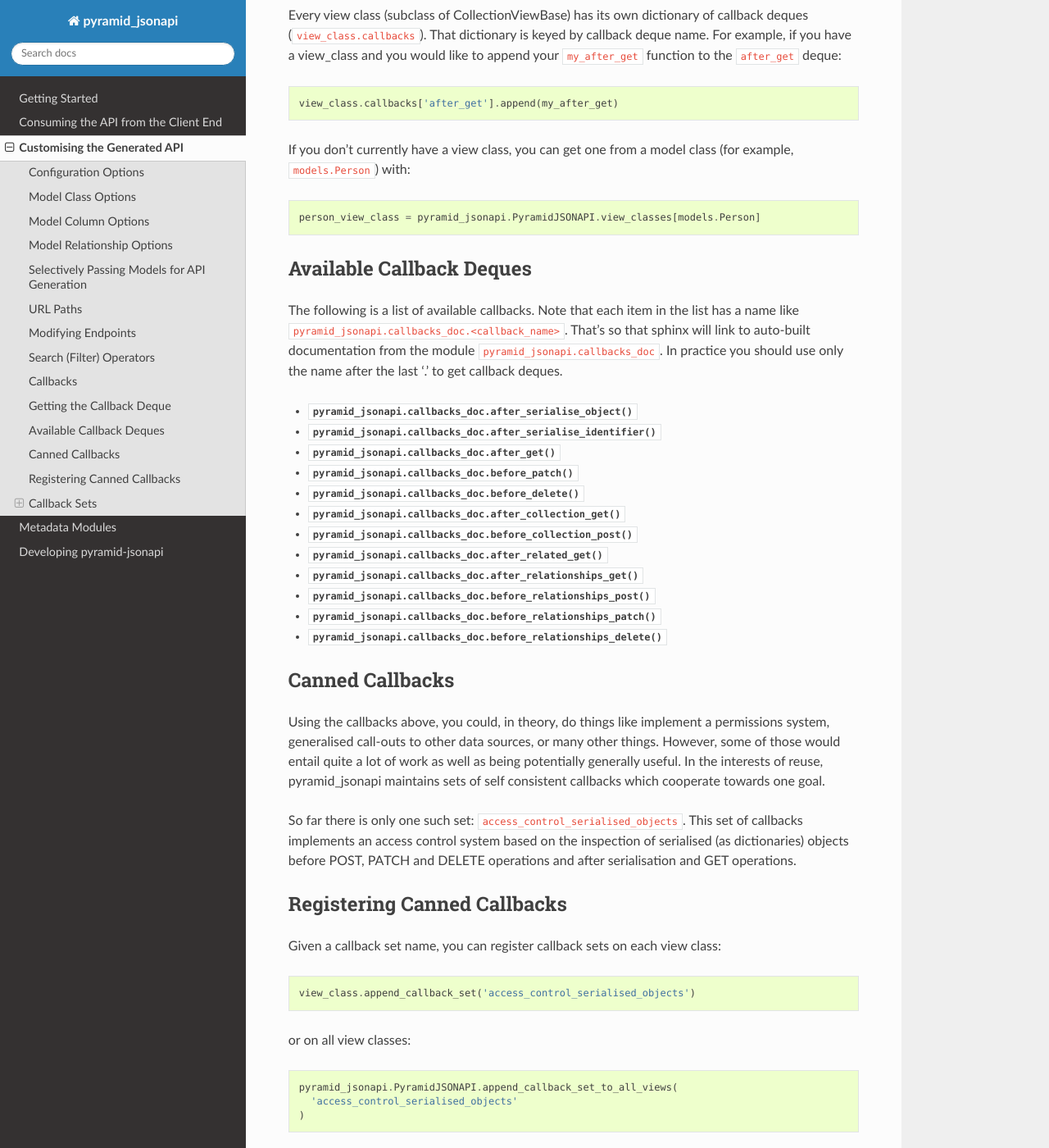
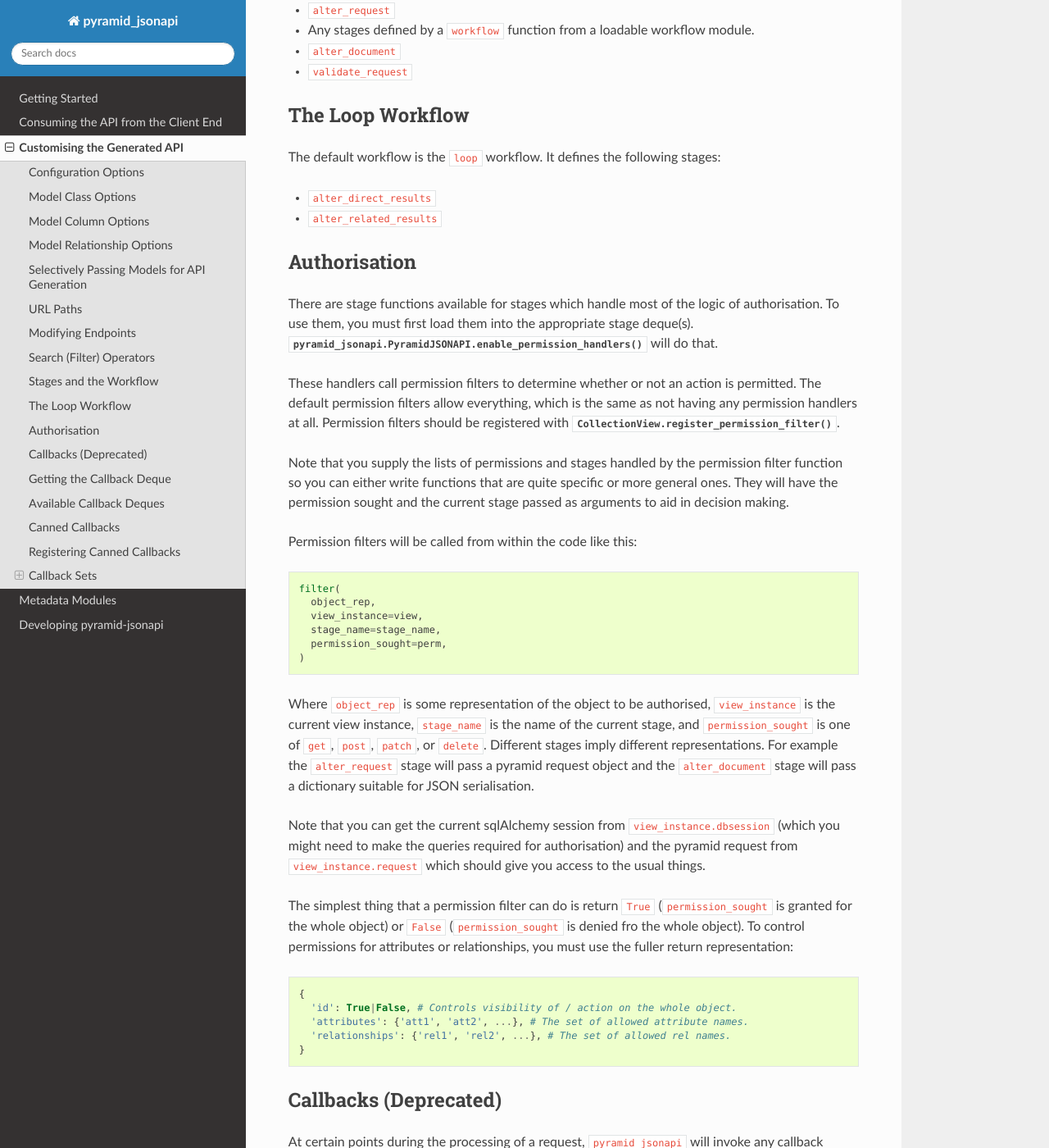
Before and after one commit to colinhiggs/pyramid-jsonapi, a Sphinx documentation site: the page built from docs/source/customisation.rst, in a window 1280 px wide and 1400 px high, scrolled down 6030 px. Shown: the whole window at 82% size. Built offline with Sphinx 7.4.7 and the Read the Docs theme 2.0.0, drawn with Linux system fonts in a browser that asks for light colours; pages that are not in the unit, such as notebooks, are missing from menus; some of the changed text lies outside the part shown.

Commit message:
document permission filters

```diff
--- a/docs/source/customisation.rst
+++ b/docs/source/customisation.rst
@@ -268,8 +268,89 @@ It's also possible to specify a value transformation function to change the para
     value_transform=lambda val: re.sub(r'\*', '%', val)
   )
 
-Callbacks
----------
+Stages and the Workflow
+-----------------------
+
+``pyramid_jsonapi`` services requests in stages. These stages are sequences of
+functions implemented as ``collections.deque``: you can add your own functions
+using ``.append()`` or ``.appendleft()``, remove them with ``.pop()`` or
+``.popleft()`` and so on. The functions in each stage deque will be called in
+order at the appropriate point.
+
+The stages are run in the following order:
+
+* ``validate_request``
+* ``alter_request``
+* Any stages defined by a ``workflow`` function from a loadable workflow module.
+* ``alter_document``
+* ``validate_request``
+
+The Loop Workflow
+-----------------
+
+The default workflow is the ``loop`` workflow. It defines the following stages:
+
+* ``alter_direct_results``
+* ``alter_related_results``
+
+Authorisation
+-------------
+
+There are stage functions available for stages which handle most of the logic of
+authorisation. To use them, you must first load them into the appropriate stage
+deque(s). :func:`pyramid_jsonapi.PyramidJSONAPI.enable_permission_handlers` will
+do that.
+
+These handlers call permission filters to determine whether or not an action is
+permitted. The default permission filters allow everything, which is the same
+as not having any permission handlers at all. Permission filters should be
+registered with :func:`CollectionView.register_permission_filter`.
+
+Note that you supply the lists of permissions and stages handled by the
+permission filter function so you can either write functions that are quite
+specific or more general ones. They will have the permission sought and the
+current stage passed as arguments to aid in decision making.
+
+Permission filters will be called from within the code like this:
+
+.. code-block:: python
+
+  filter(
+    object_rep,
+    view_instance=view,
+    stage_name=stage_name,
+    permission_sought=perm,
+  )
+
+Where ``object_rep`` is some representation of the object to be authorised,
+``view_instance`` is the current view instance, ``stage_name`` is the name of
+the current stage, and ``permission_sought`` is one of ``get``, ``post``,
+``patch``, or ``delete``. Different stages imply different representations. For
+example the ``alter_request`` stage will pass a pyramid request object and the
+``alter_document`` stage will pass a dictionary suitable for JSON serialisation.
+
+Note that you can get the current sqlAlchemy session from
+``view_instance.dbsession`` (which you might need to make the queries required
+for authorisation) and the pyramid request from ``view_instance.request`` which
+should give you access to the usual things.
+
+The simplest thing that a permission filter can do is return ``True``
+(``permission_sought`` is granted for the whole object) or ``False``
+(``permission_sought`` is denied fro the whole object). To control permissions
+for attributes or relationships, you must use the fuller return representation:
+
+.. code-block:: python
+
+  {
+    'id': True|False, # Controls visibility of / action on the whole object.
+    'attributes': {'att1', 'att2', ...}, # The set of allowed attribute names.
+    'relationships': {'rel1', 'rel2', ...}, # The set of allowed rel names.
+  }
+
+
+
+Callbacks (Deprecated)
+----------------------
 
 At certain points during the processing of a request, ``pyramid_jsonapi`` will
 invoke any callback functions which have been registered. Callback sequences are
```
